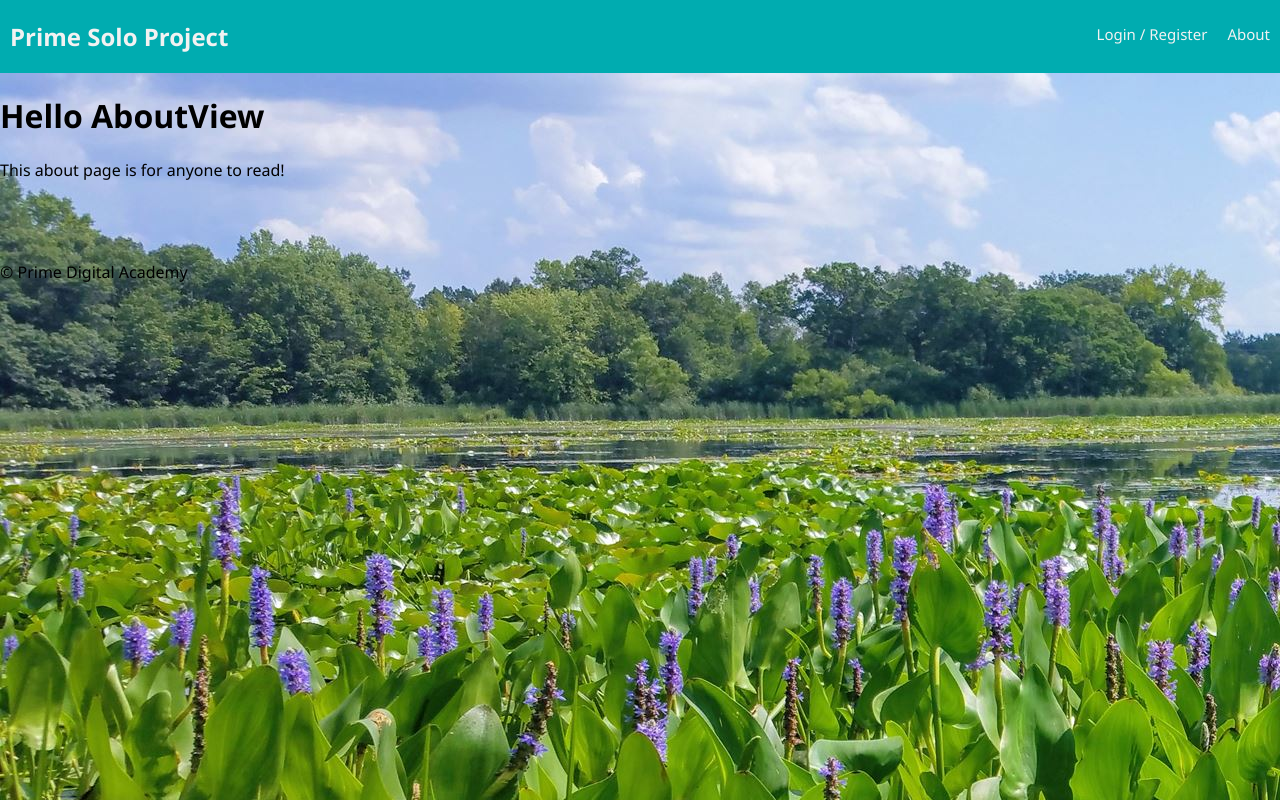
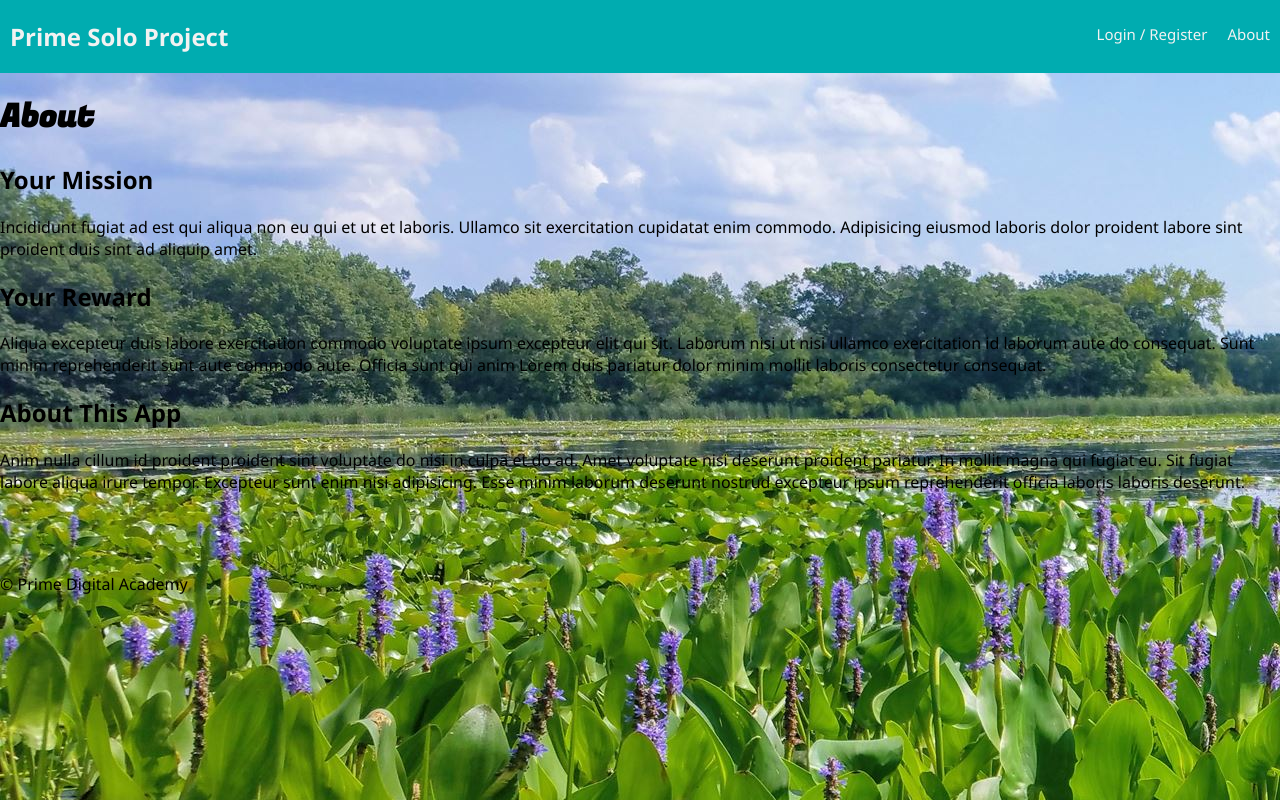
Before and after one commit to linzmeyer/solo-project, a React (Create React App) app: page /#/about in a window 1280 px wide. Built offline with nearby package versions, Linux system fonts and the light colour scheme; no server answers.

Commit message:
added Fugaz One font

```diff
--- a/public/index.html
+++ b/public/index.html
@@ -5,7 +5,10 @@
     <meta name="viewport" content="width=device-width, initial-scale=1, shrink-to-fit=no">
     <meta name="theme-color" content="#000000">
 
-    <title>App</title>
+    <!-- Google Font Import -->
+    <link href="https://fonts.googleapis.com/css?family=Fugaz+One" rel="stylesheet">
+
+    <title>Discover Oakdale</title>
   </head>
   <body>
     <noscript>
--- a/src/components/AboutView/AboutView.js
+++ b/src/components/AboutView/AboutView.js
@@ -5,10 +5,20 @@ import Header from '../Header/Header';
 class AboutView extends Component {
   render() {
     return (
-      <div>
-        <Header />
-        <h1>Hello AboutView</h1>
-        <p>This about page is for anyone to read!</p>
+      <div className="AboutView-wrapper">
+        <Header header="About" />
+        <div>
+          <h2>Your Mission</h2>
+          <p>Incididunt fugiat ad est qui aliqua non eu qui et ut et laboris. Ullamco sit exercitation cupidatat enim commodo. Adipisicing eiusmod laboris dolor proident labore sint proident duis sint ad aliquip amet.</p>
+        </div>
+        <div>
+          <h2>Your Reward</h2>
+          <p>Aliqua excepteur duis labore exercitation commodo voluptate ipsum excepteur elit qui sit. Laborum nisi ut nisi ullamco exercitation id laborum aute do consequat. Sunt minim reprehenderit sunt aute commodo aute. Officia sunt qui anim Lorem duis pariatur dolor minim mollit laboris consectetur consequat.</p>
+        </div>
+        <div>
+          <h2>About This App</h2>
+          <p>Anim nulla cillum id proident proident sint voluptate do nisi in culpa et do ad. Amet voluptate nisi deserunt proident pariatur. In mollit magna qui fugiat eu. Sit fugiat labore aliqua irure tempor. Excepteur sunt enim nisi adipisicing. Esse minim laborum deserunt nostrud excepteur ipsum reprehenderit officia laboris laboris deserunt.</p>
+        </div>
       </div>
     );
   }
--- /dev/null
+++ b/src/components/Header/Header.css
@@ -0,0 +1,3 @@
+.Header-wrapper {
+  font-family: 'Fugaz One', cursive;
+}
--- a/src/components/Header/Header.js
+++ b/src/components/Header/Header.js
@@ -1,12 +1,12 @@
 import React, {Component} from 'react';
-
+import './Header.css';
 
 // The header that renders should be propped from the parent that is using this
 // this component.
 class Header extends Component {
   render() {
     return (
-      <h1>{this.props.header}</h1>
+      <h1 className="Header-wrapper ">{this.props.header}</h1>
     );
   }
 }
```
